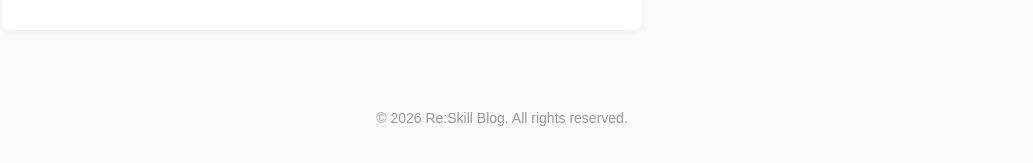
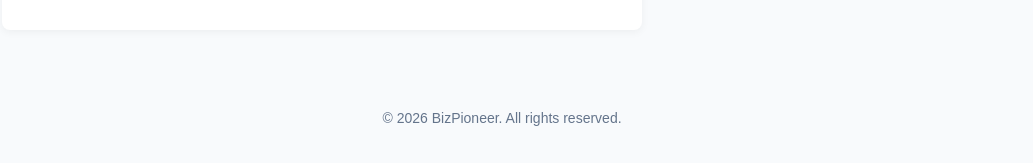
Before and after one commit to shotaro0222/conconsalsal.com, a Next.js app: page / in a window 1280 px wide. Shown: the part 971-1134 px from the top of the page, without its empty margins (138-1171 px from the left). Built offline with nearby package versions, Linux system fonts and the light colour scheme.

Commit message:
Update layout.tsx

```diff
--- a/src/app/layout.tsx
+++ b/src/app/layout.tsx
@@ -1,54 +1,31 @@
 // src/app/layout.tsx
 import Script from 'next/script';
-import settings from '../data/settings.json'; // パスは適宜合わせてください
+import settings from '../data/settings.json';
 import Header from '../components/Header';
 import Sidebar from '../components/Sidebar';
 
-export default function RootLayout({
-  children,
-}: {
-  children: React.ReactNode;
-}) {
+export const metadata = {
+  title: 'BizPioneer',
+  description: '先人たちの知恵を、あなたのビジネスの推進力に。',
+};
+
+export default function RootLayout({ children }: { children: React.ReactNode }) {
   const GTM_ID = settings.gtmId;
 
   return (
     <html lang="ja">
-      {/* ... (GTMのhead部分は省略、そのまま残してください) ... */}
-      <body style={{ margin: 0, padding: 0, backgroundColor: '#fafafa', fontFamily: 'sans-serif' }}>
-        {/* ... (GTMのnoscript部分もそのまま) ... */}
+      <body style={{ margin: 0, padding: 0, backgroundColor: '#f8fafc', fontFamily: 'sans-serif' }}>
+        <Header />
+        <div style={{ maxWidth: '1000px', margin: '40px auto', display: 'flex', gap: '40px', padding: '0 20px', alignItems: 'flex-start' }}>
 
-        {/* ヘッダー */}
-        <Header />
-
-        {/* 2カラムのメインレイアウト */}
-        <div style={{
-          maxWidth: '1000px',
-          margin: '40px auto',
-          display: 'flex',
-          gap: '40px',
-          padding: '0 20px',
-          alignItems: 'flex-start'
-        }}>
-
-          {/* 左側：メインコンテンツ（記事一覧や個別記事が入る場所） */}
-          <main style={{
-            flex: 1,
-            backgroundColor: '#fff',
-            padding: '30px',
-            borderRadius: '8px',
-            boxShadow: '0 2px 8px rgba(0,0,0,0.05)'
-          }}>
+          <main style={{ flex: 1, backgroundColor: '#fff', padding: '30px', borderRadius: '8px', boxShadow: '0 2px 8px rgba(0,0,0,0.05)' }}>
             {children}
           </main>
-
-          {/* 右側：サイドバー */}
           <Sidebar />
 
         </div>
-
-        {/* フッター */}
-        <footer style={{ textAlign: 'center', padding: '40px 0', color: '#999', fontSize: '14px' }}>
-          © {new Date().getFullYear()} Re:Skill Blog. All rights reserved.
+        <footer style={{ textAlign: 'center', padding: '40px 0', color: '#64748b', fontSize: '14px' }}>
+          © {new Date().getFullYear()} BizPioneer. All rights reserved.
         </footer>
       </body>
     </html>
```
